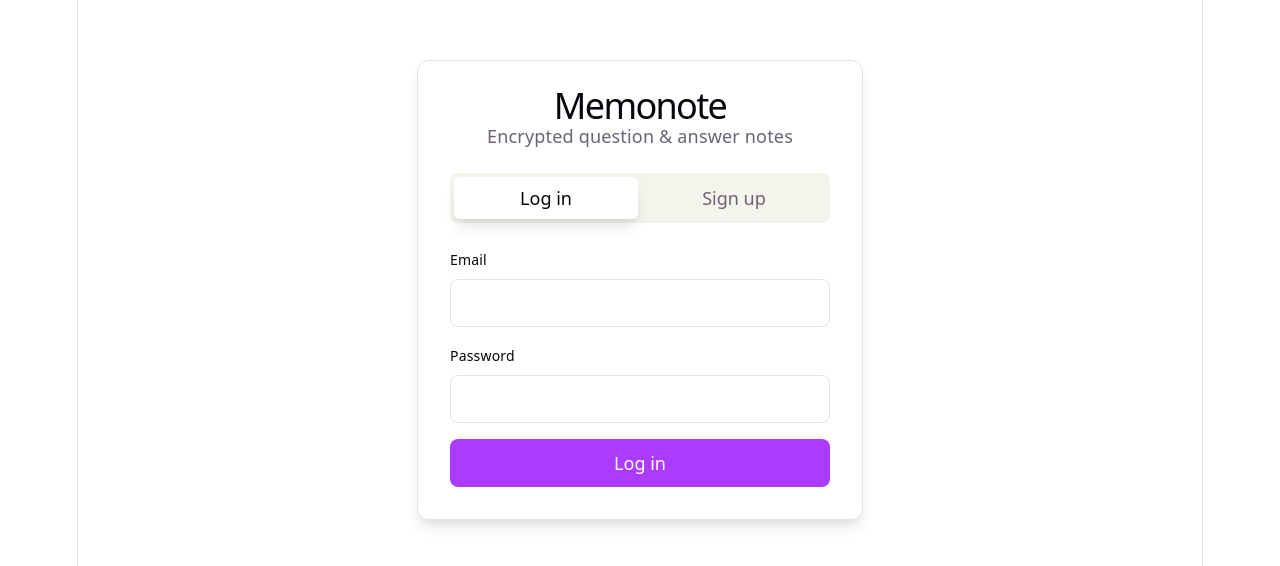
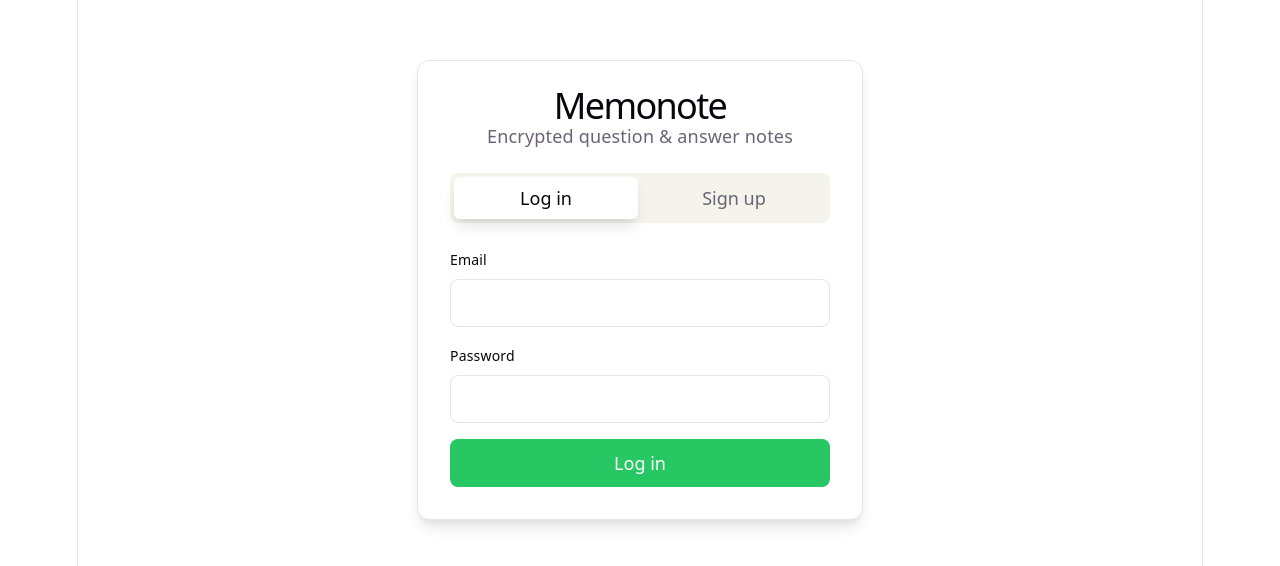
Before and after one commit to gor-g/note-app, a React (Vite) app in the folder front/: page / in a window 1280 px wide. Shown: the part 110-676 px from the top of the page. Built offline with nearby package versions, Linux system fonts and the light colour scheme; no server answers.

Commit message:
style changes

```diff
--- a/front/src/App.css
+++ b/front/src/App.css
@@ -568,11 +568,13 @@
 
 /* The chosen answer is highlighted: green for Remember, red for Not remember. */
 .review-remember.is-selected {
-  background: #30a46c;
+  background: #c2ffe2;
+  color: #298a5b;
 }
 
 .review-forgot.is-selected {
-  background: #e5484d;
+  background: #c2ffe2;
+  color: #298a5b;
 }
 
 /* Previous / Next, beneath the recall buttons — secondary (outlined) styling. */
--- a/front/src/index.css
+++ b/front/src/index.css
@@ -4,14 +4,14 @@
   --bg: #fff;
   --border: #e5e4e7;
   --code-bg: #f4f3ec;
-  --accent: #aa3bff;
-  --accent-bg: rgba(170, 59, 255, 0.1);
-  --accent-border: rgba(170, 59, 255, 0.5);
+  --accent: #27c764;
+  --accent-bg: rgba(53, 253, 130, 0.1);
+  --accent-border: rgba(53, 252, 129, 0.5);
   --shadow:
     rgba(0, 0, 0, 0.1) 0 10px 15px -3px, rgba(0, 0, 0, 0.05) 0 4px 6px -2px;
 
-  --sans: system-ui, 'Segoe UI', Roboto, sans-serif;
-  --heading: system-ui, 'Segoe UI', Roboto, sans-serif;
+  --sans: system-ui, "Segoe UI", Roboto, sans-serif;
+  --heading: system-ui, "Segoe UI", Roboto, sans-serif;
   --mono: ui-monospace, Consolas, monospace;
 
   font: 18px/145% var(--sans);
@@ -36,9 +36,9 @@
     --bg: #16171d;
     --border: #2e303a;
     --code-bg: #1f2028;
-    --accent: #c084fc;
-    --accent-bg: rgba(192, 132, 252, 0.15);
-    --accent-border: rgba(192, 132, 252, 0.5);
+    --accent: rgb(111, 170, 134);
+    --accent-bg: rgba(155, 255, 193, 0.15);
+    --accent-border: rgba(89, 139, 109, 0.5);
     --shadow:
       rgba(0, 0, 0, 0.4) 0 10px 15px -3px, rgba(0, 0, 0, 0.25) 0 4px 6px -2px;
   }
```
